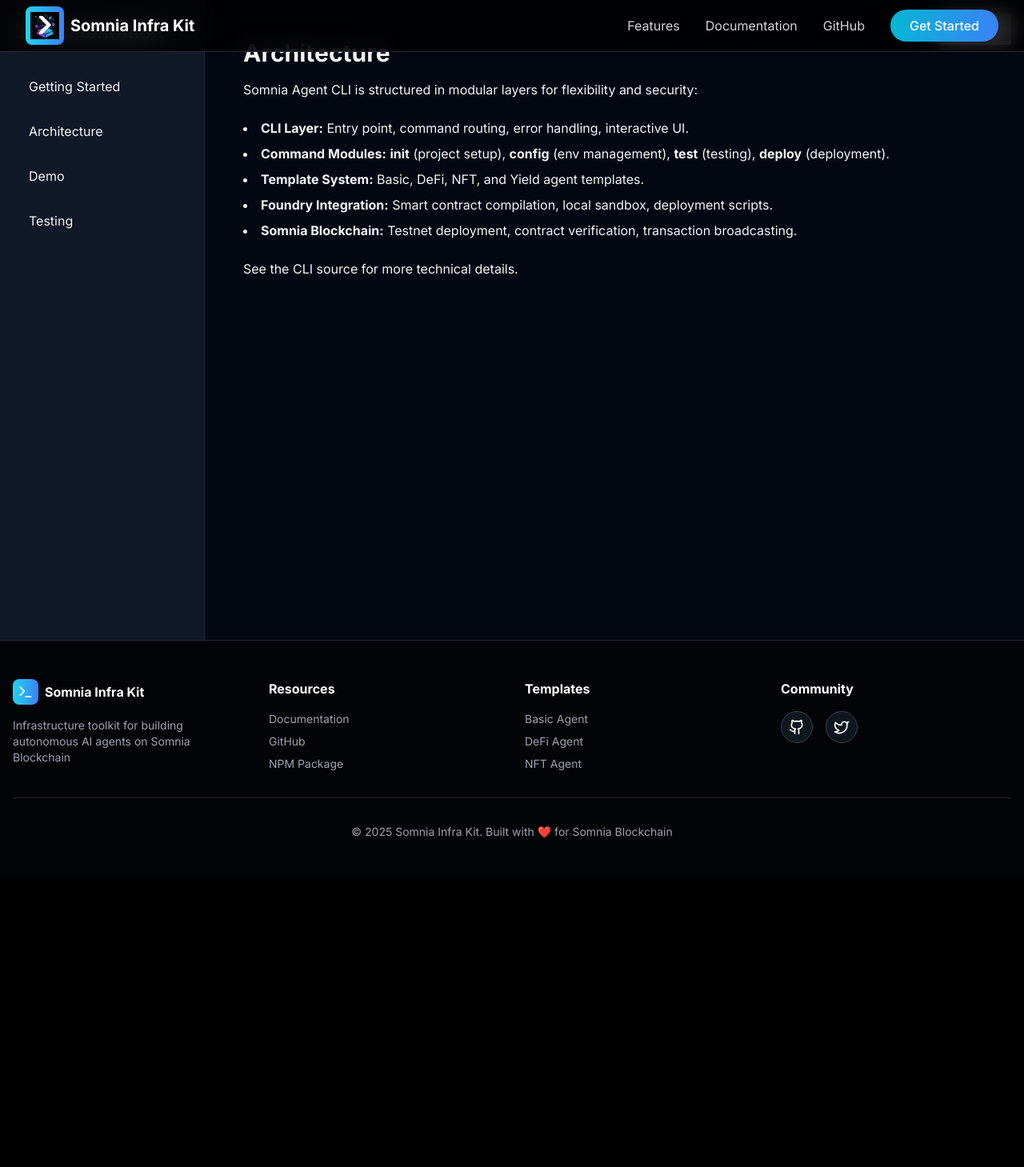
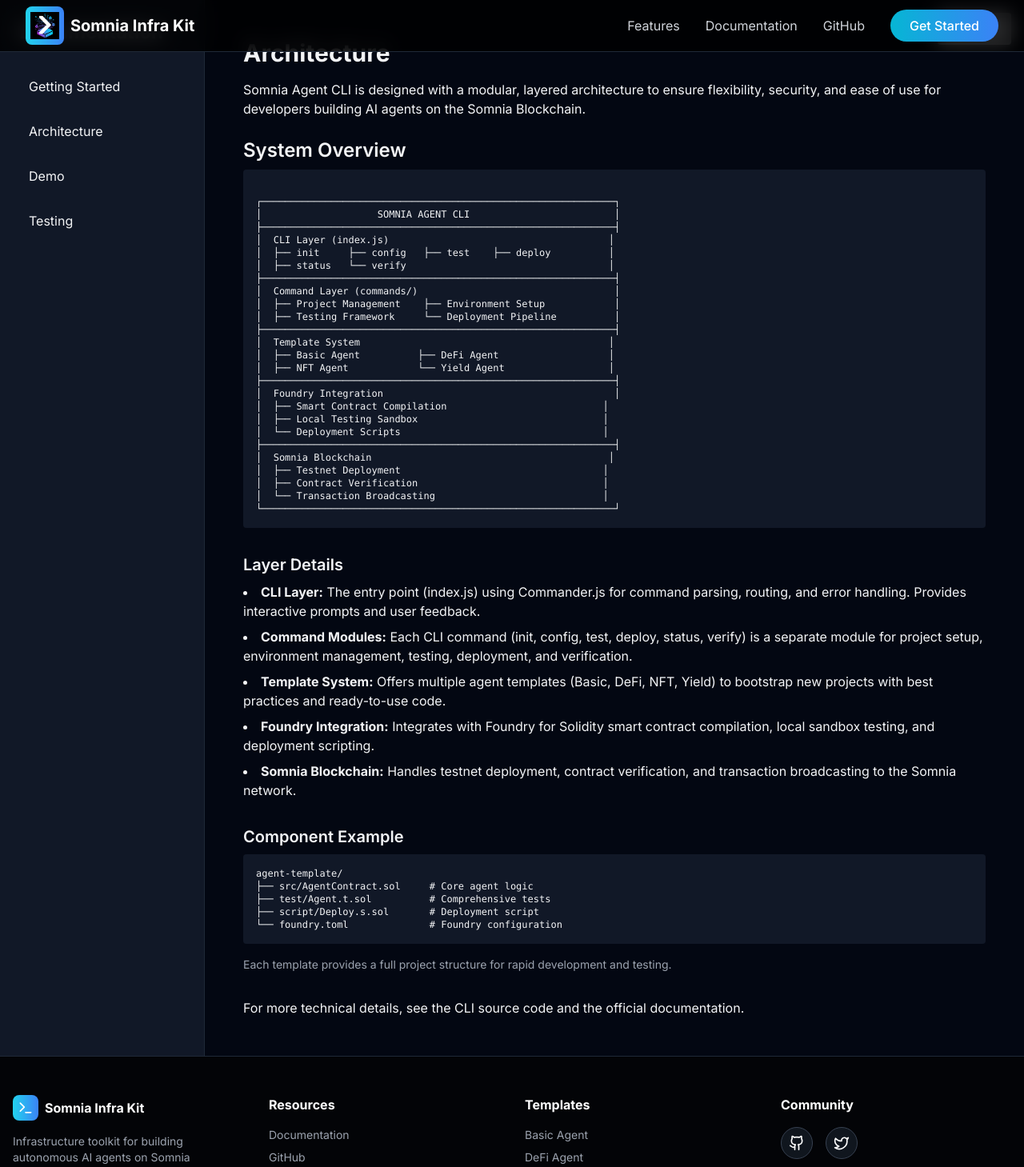
Before and after one commit to Psianturi/somnia-infrakit-website, a Next.js app: page /documentation/architecture in a window 1280 px wide. Shown: the top 1459 px of the page at 80% size. Before the commit the page ends 1098 px from the top, so only its background shows below. Built offline with nearby package versions, Linux system fonts and the light colour scheme.

Commit message:
fix: documentation padding and enrich architecture details

```diff
--- a/app/documentation/architecture/page.tsx
+++ b/app/documentation/architecture/page.tsx
@@ -3,15 +3,66 @@
   return (
     <>
       <h1 className="text-3xl font-bold mb-4">Architecture</h1>
-      <p className="mb-6">Somnia Agent CLI is structured in modular layers for flexibility and security:</p>
-      <ul className="list-disc list-inside space-y-2 mb-6">
-        <li><b>CLI Layer:</b> Entry point, command routing, error handling, interactive UI.</li>
-        <li><b>Command Modules:</b> <b>init</b> (project setup), <b>config</b> (env management), <b>test</b> (testing), <b>deploy</b> (deployment).</li>
-        <li><b>Template System:</b> Basic, DeFi, NFT, and Yield agent templates.</li>
-        <li><b>Foundry Integration:</b> Smart contract compilation, local sandbox, deployment scripts.</li>
-        <li><b>Somnia Blockchain:</b> Testnet deployment, contract verification, transaction broadcasting.</li>
-      </ul>
-      <p>See the CLI source for more technical details.</p>
+      <p className="mb-6">Somnia Agent CLI is designed with a modular, layered architecture to ensure flexibility, security, and ease of use for developers building AI agents on the Somnia Blockchain.</p>
+
+      <div className="mb-8">
+        <h2 className="text-2xl font-semibold mb-2">System Overview</h2>
+        <pre className="bg-gray-900 text-gray-100 rounded p-4 text-xs overflow-x-auto mb-4">
+{`
+┌─────────────────────────────────────────────────────────────┐
+│                    SOMNIA AGENT CLI                         │
+├─────────────────────────────────────────────────────────────┤
+│  CLI Layer (index.js)                                      │
+│  ├── init     ├── config   ├── test    ├── deploy          │
+│  ├── status   └── verify                                   │
+├─────────────────────────────────────────────────────────────┤
+│  Command Layer (commands/)                                  │
+│  ├── Project Management    ├── Environment Setup            │
+│  ├── Testing Framework     └── Deployment Pipeline          │
+├─────────────────────────────────────────────────────────────┤
+│  Template System                                           │
+│  ├── Basic Agent          ├── DeFi Agent                   │
+│  ├── NFT Agent            └── Yield Agent                  │
+├─────────────────────────────────────────────────────────────┤
+│  Foundry Integration                                        │
+│  ├── Smart Contract Compilation                           │
+│  ├── Local Testing Sandbox                                │
+│  └── Deployment Scripts                                   │
+├─────────────────────────────────────────────────────────────┤
+│  Somnia Blockchain                                         │
+│  ├── Testnet Deployment                                   │
+│  ├── Contract Verification                                │
+│  └── Transaction Broadcasting                             │
+└─────────────────────────────────────────────────────────────┘
+`}
+        </pre>
+      </div>
+
+      <div className="mb-8">
+        <h2 className="text-xl font-semibold mb-2">Layer Details</h2>
+        <ul className="list-disc list-inside space-y-2 mb-6">
+          <li><b>CLI Layer:</b> The entry point (index.js) using Commander.js for command parsing, routing, and error handling. Provides interactive prompts and user feedback.</li>
+          <li><b>Command Modules:</b> Each CLI command (init, config, test, deploy, status, verify) is a separate module for project setup, environment management, testing, deployment, and verification.</li>
+          <li><b>Template System:</b> Offers multiple agent templates (Basic, DeFi, NFT, Yield) to bootstrap new projects with best practices and ready-to-use code.</li>
+          <li><b>Foundry Integration:</b> Integrates with Foundry for Solidity smart contract compilation, local sandbox testing, and deployment scripting.</li>
+          <li><b>Somnia Blockchain:</b> Handles testnet deployment, contract verification, and transaction broadcasting to the Somnia network.</li>
+        </ul>
+      </div>
+
+      <div className="mb-8">
+        <h2 className="text-xl font-semibold mb-2">Component Example</h2>
+        <pre className="bg-gray-900 text-gray-100 rounded p-4 text-xs overflow-x-auto mb-4">
+{`agent-template/
+├── src/AgentContract.sol     # Core agent logic
+├── test/Agent.t.sol          # Comprehensive tests
+├── script/Deploy.s.sol       # Deployment script
+└── foundry.toml              # Foundry configuration
+`}
+        </pre>
+        <p className="text-gray-400 text-sm">Each template provides a full project structure for rapid development and testing.</p>
+      </div>
+
+      <p>For more technical details, see the CLI source code and the official documentation.</p>
     </>
   );
 }
--- a/app/documentation/layout.tsx
+++ b/app/documentation/layout.tsx
@@ -20,7 +20,7 @@
           ))}
         </nav>
       </aside>
-      <main className="flex-1 p-6 md:p-12 overflow-auto">
+  <main className="flex-1 p-6 md:p-12 overflow-auto pt-32">
         {children}
       </main>
     </div>
```
